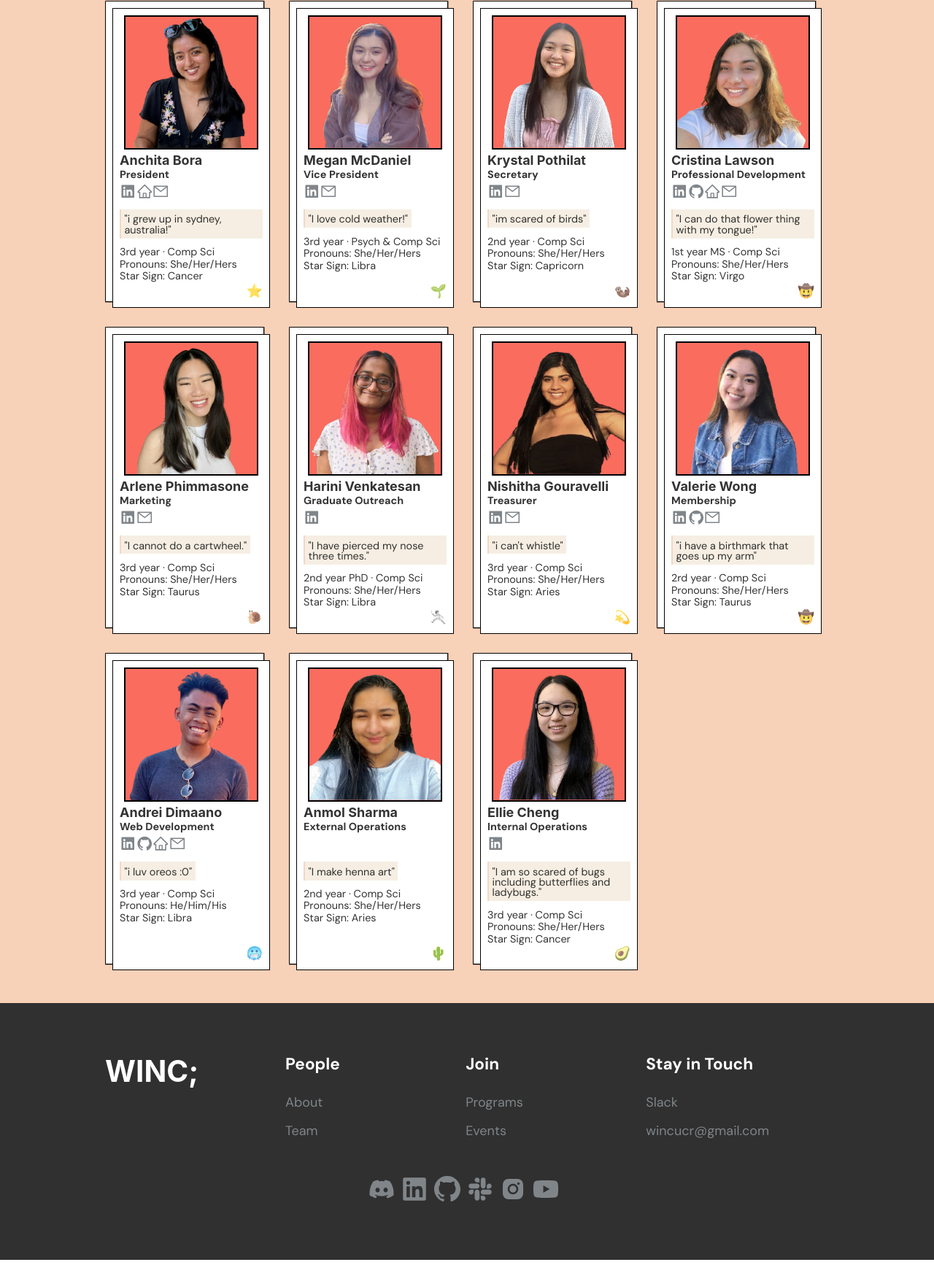
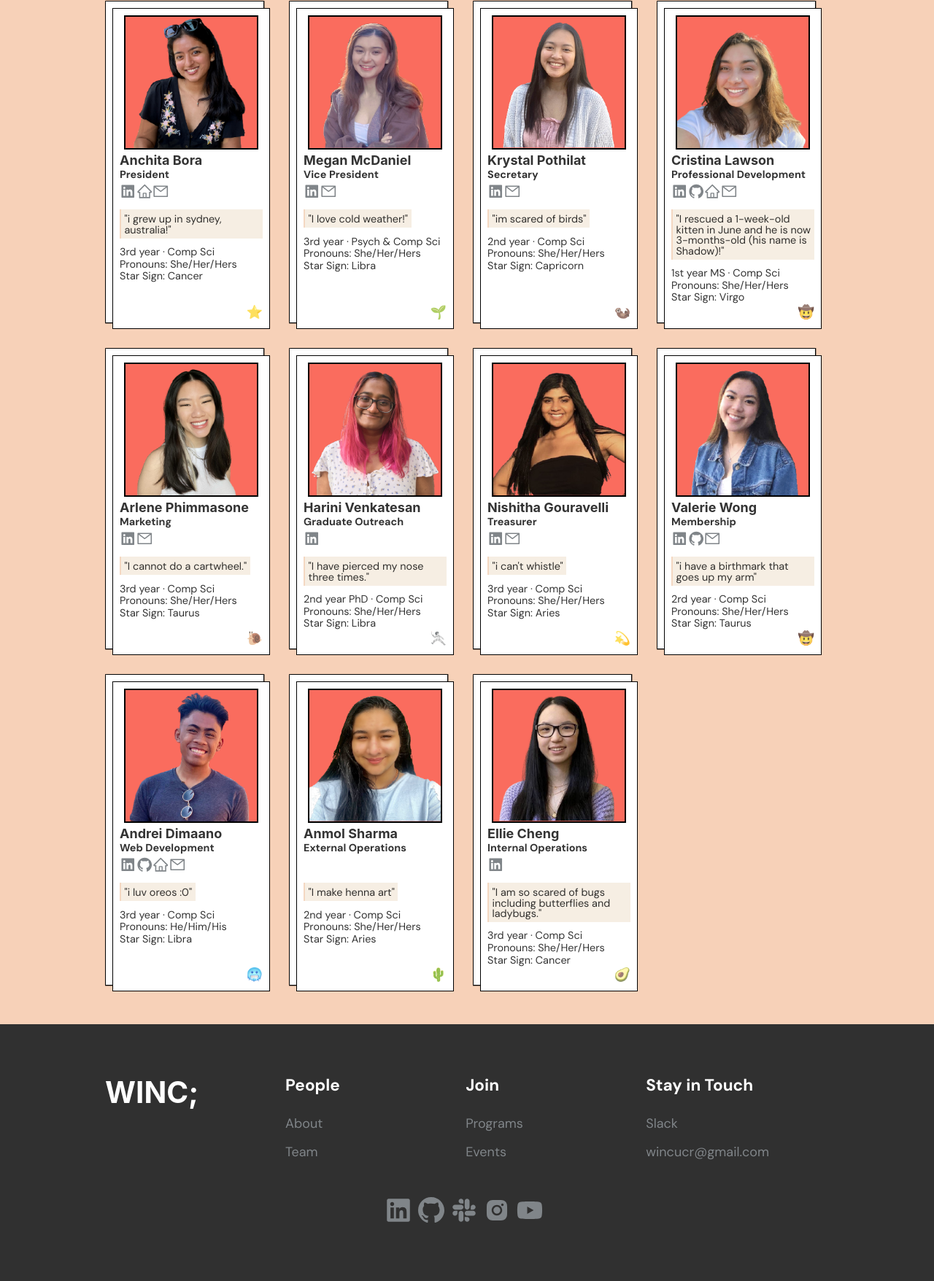
Before and after one commit to winc-ucr/winc-website-v2, a Gatsby site: page /about in a window 1280 px wide. Shown: the part 1421-3177 px from the top of the page at 73% size. Before the commit the page ends 3148 px from the top, so only its background shows below. Built offline with nearby package versions, Linux system fonts and the light colour scheme; Gatsby itself is replaced by a stand-in of ours; a web font is replaced by a local one.

Commit message:
add cristina's new quote

```diff
--- a/src/components/sections/about/Team.js
+++ b/src/components/sections/about/Team.js
@@ -73,7 +73,7 @@ const membersProfiles = {
     major: "Comp Sci",
     sign: "Virgo",
     emoji: "🤠",
-    fun: "I can do that flower thing with my tongue!",
+    fun: "I rescued a 1-week-old kitten in June and he is now 3-months-old (his name is Shadow)!",
     linkedin: "https://www.linkedin.com/in/cristinalawson/",
     github: "https://github.com/cristina95138",
     portfolio: "https://www.cristinalawson.com/",
--- a/src/components/sections/events/Calendar.js
+++ b/src/components/sections/events/Calendar.js
@@ -1,5 +1,5 @@
+import FullCalendar from "@fullcalendar/react"; // must go before plugins
 import dayGridPlugin from "@fullcalendar/daygrid"; // a plugin!
-import FullCalendar from "@fullcalendar/react"; // must go before plugins
 import React from "react";
 import { FaExternalLinkAlt } from "react-icons/fa";
 import { eventExpand } from "../../../utils/events";
--- a/src/components/sections/footer/footer.js
+++ b/src/components/sections/footer/footer.js
@@ -1,7 +1,7 @@
 import { Link } from "gatsby";
 import React from "react";
 import { AiFillInstagram } from "react-icons/ai";
-import { FaDiscord, FaLinkedin, FaYoutube, FaSlack } from "react-icons/fa";
+import { FaLinkedin, FaYoutube, FaSlack } from "react-icons/fa";
 import { VscGithubInverted } from "react-icons/vsc";
 import "./footer.css";
 
@@ -63,13 +63,13 @@ const Footer = () => {
           alignContent: "center",
         }}
       >
-        <a
+        {/* <a
           href="https://discord.gg/RH53n2dCFn"
           target="_blank"
           rel="noreferrer"
         >
           <FaDiscord size="2em" />
-        </a>
+        </a> */}
         <a
           href="https://www.linkedin.com/company/ucr-women-in-computing/"
           target="_blank"
--- a/src/components/sections/home/Join.js
+++ b/src/components/sections/home/Join.js
@@ -57,7 +57,7 @@ const Join = () => {
               width="480"
               height="270"
               frameBorder="0"
-              class="giphy-embed"
+              className="giphy-embed"
               allowFullScreen
             ></iframe>
           </div>
```
